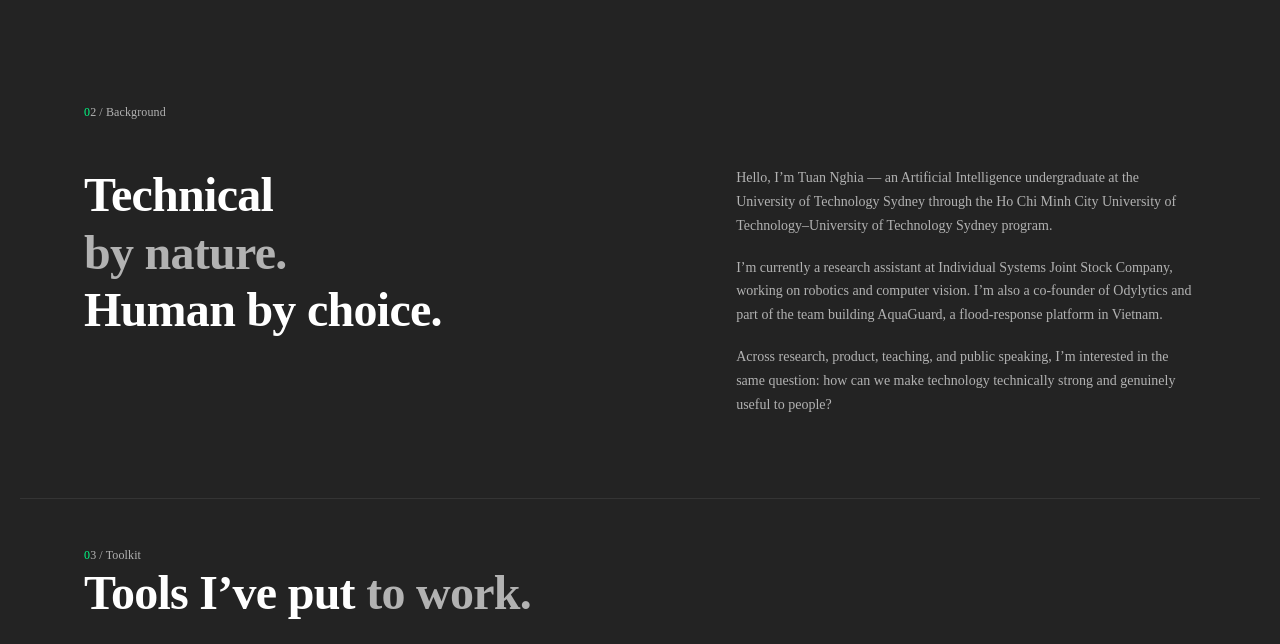
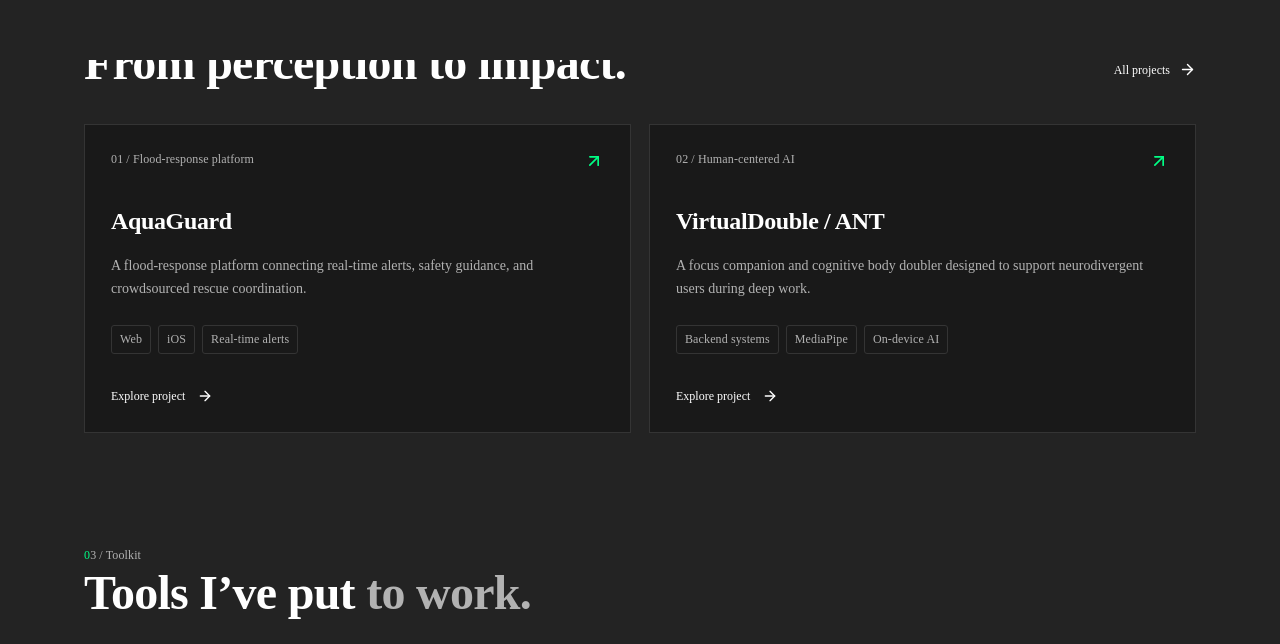
Before and after one commit to tuannghia2457/tuannghia_portfolio, a React (Vite) app: page / in a window 1280 px wide. Shown: the part 1540-2184 px from the top of the page. Built offline with nearby package versions, Linux system fonts and the light colour scheme.

Commit message:
Open the home page with Background, before Selected projects

```diff
--- a/src/pages/PortfolioPages.jsx
+++ b/src/pages/PortfolioPages.jsx
@@ -55,7 +55,7 @@ export function Home({ children }) { useScrollTone(); return <>
     <dl className="hero-stats hero-facts">{heroFacts.map(({ Icon, label, value, detail }) => <div key={label}><Icon className="hero-fact-icon" size={20} aria-hidden="true" /><dt className="mono">{label}</dt><dd><strong>{value}</strong><span>{detail}</span></dd></div>)}</dl>
     <div className="editorial-hero-bottom"><a className="text-link mono" href="#work">Selected work <ArrowDown size={14} /></a><span className="mono">Perception / Robotics / Applied AI</span></div>
   </section>
-  <section id="work" className="home-work section-pad" data-tone="alt"><div className="compact-heading"><div><p className="section-kicker mono">01 / Selected projects</p><h2>From perception to impact.</h2></div><Link className="text-link" to="/projects">All projects <ArrowRight size={17} /></Link></div><ProjectCards /></section><Background /><Skills /><Testimonials /><ContactInfo />{children}
+  <Background /><section id="work" className="home-work section-pad" data-tone="alt"><div className="compact-heading"><div><p className="section-kicker mono">02 / Selected projects</p><h2>From perception to impact.</h2></div><Link className="text-link" to="/projects">All projects <ArrowRight size={17} /></Link></div><ProjectCards /></section><Skills /><Testimonials /><ContactInfo />{children}
 </> }
 export function ExperiencePage() { return <><PageIntro label="Experience / Company work" title="Experience">My roles, responsibilities, and technical contributions within the companies I’ve worked with.</PageIntro><Experience /><Companies /><ConnectCTA /></> }
 // Education carries its own hero-style title, so it skips the shared PageIntro.
--- a/src/pages/SupportingSections.jsx
+++ b/src/pages/SupportingSections.jsx
@@ -8,7 +8,7 @@ import SkillsBento from '../components/SkillsBento'
 import './recognition.css'
 import { Link } from 'react-router-dom'
 export function Background() { return (<section id="about" className="about-section section-pad" aria-labelledby="about-title">
-          <div className="section-kicker mono">02 / Background</div>
+          <div className="section-kicker mono">01 / Background</div>
           <div className="about-grid">
             <div><h2 id="about-title">Technical<br /><em>by nature.</em><br />Human by choice.</h2></div>
             <div className="about-copy"><p>Hello, I’m Tuan Nghia — an Artificial Intelligence undergraduate at the University of Technology Sydney through the Ho Chi Minh City University of Technology–University of Technology Sydney program.</p><p>I’m currently a research assistant at Individual Systems Joint Stock Company, working on robotics and computer vision. I’m also a co-founder of Odylytics and part of the team building AquaGuard, a flood-response platform in Vietnam.</p><p>Across research, product, teaching, and public speaking, I’m interested in the same question: how can we make technology technically strong and genuinely useful to people?</p></div>
```
